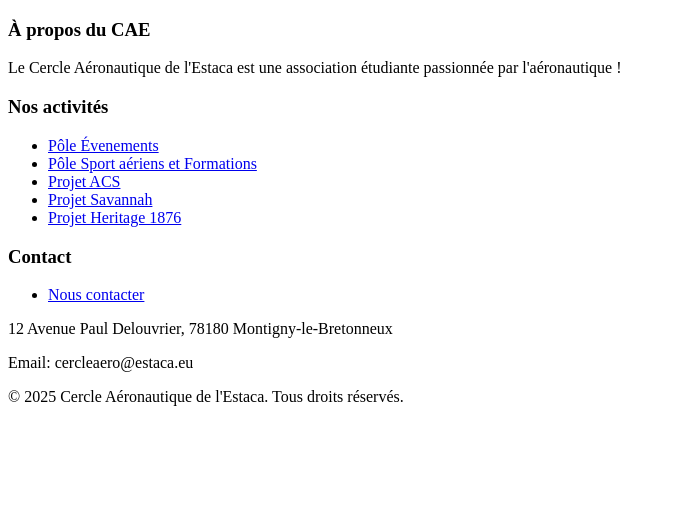
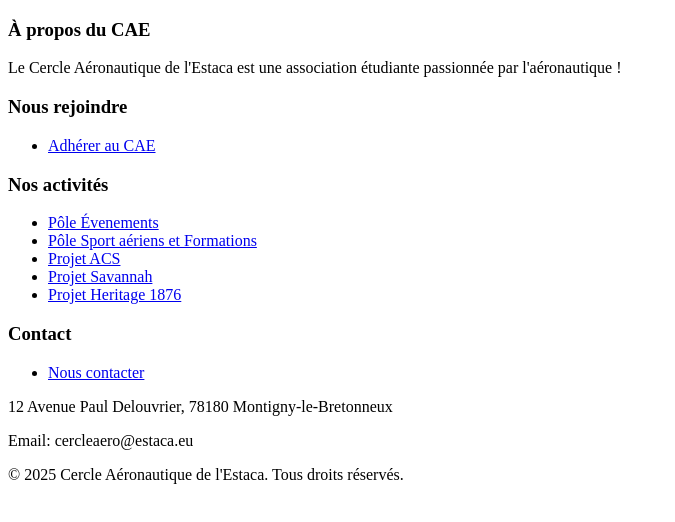
Before and after one commit to CercleAeronautiqueEstaca/CercleAeronautiqueEstaca.github.io, a plain HTML site: page footer.html in a window 1280 px wide. Shown: the whole page, without its empty margins (0-675 px from the left). Drawn offline with Linux system fonts and the light colour scheme.

Commit message:
Update footer.html

```diff
--- a/footer.html
+++ b/footer.html
@@ -10,6 +10,11 @@
             <div class="footer-section">
                 <h3>À propos du CAE</h3>
                 <p>Le Cercle Aéronautique de l'Estaca est une association étudiante passionnée par l'aéronautique !</p>
+                <h3>Nous rejoindre</h3>
+                <ul>
+                    <li><a href="https://www.helloasso.com/associations/cercle-aeronautique-de-l-estaca/adhesions/adhesion-au-cercle-aeronautique-de-l-estaca-2025-2026" target="_blank">Adhérer au CAE</a></li>
+                </ul>
+
             </div>
 
             <div class="footer-section">
```
